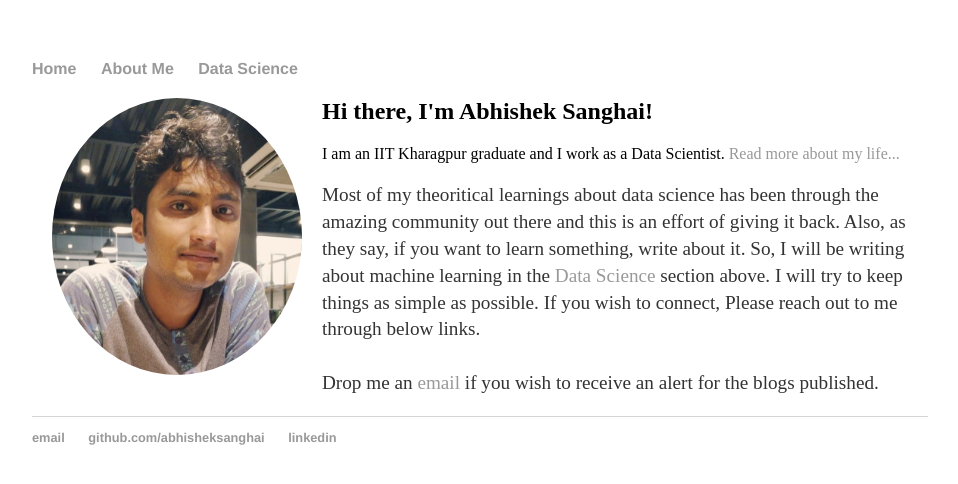
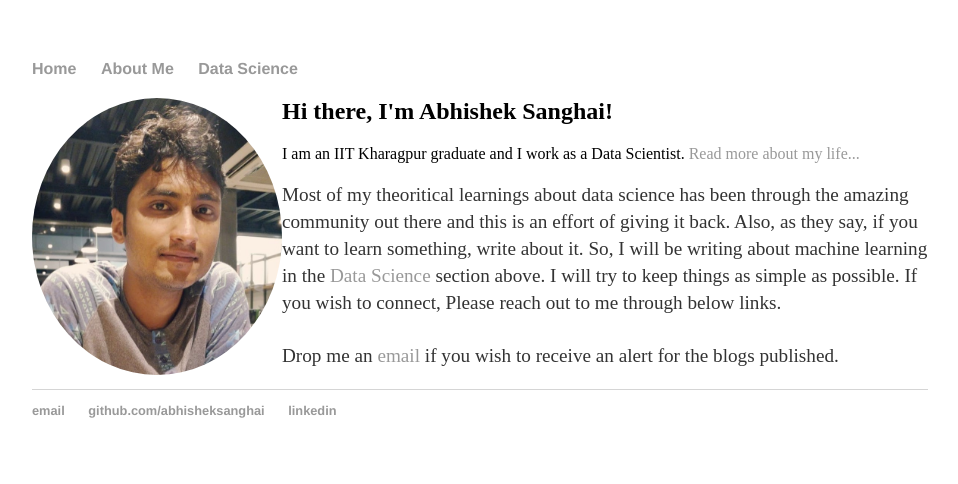
Before and after one commit to abhisheksanghai/abhisheksanghai.github.io, a Jekyll site: the page built from index.html, in a window 1280 px wide. Shown: the top 484 px of the page, without its empty margins (160-1118 px from the left). Built offline with Jekyll 4.4.1, drawn with Linux system fonts in a browser that asks for light colours.

Commit message:
Update index.html

```diff
--- a/index.html
+++ b/index.html
@@ -3,7 +3,7 @@ layout: default
 title: Abhishek Sanghai, Exploring!
 ---
 <div class="blurb">
-	<p> <img class = "pic" src="/images/Abhishek_Sanghai.jpg" alt="AbhishekSanghai" width="250" align="left" style="margin: 0px 20px">
+	<p> <img class = "pic" src="/images/Abhishek_Sanghai.jpg" alt="AbhishekSanghai" width="250" align="left" >
 		<h2>Hi there, I'm Abhishek Sanghai!</h2>
 		I am an IIT Kharagpur graduate and I work as a Data Scientist. <a href="/about">Read more about my life...</a>
 	</p>
```
